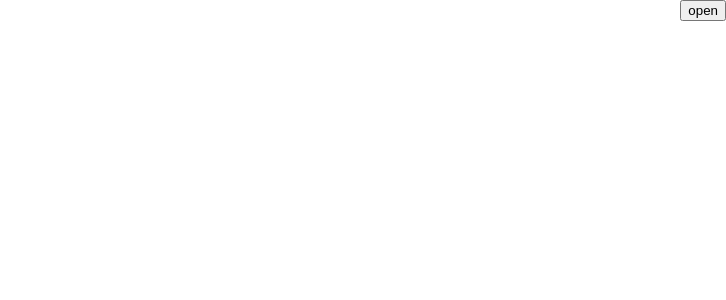
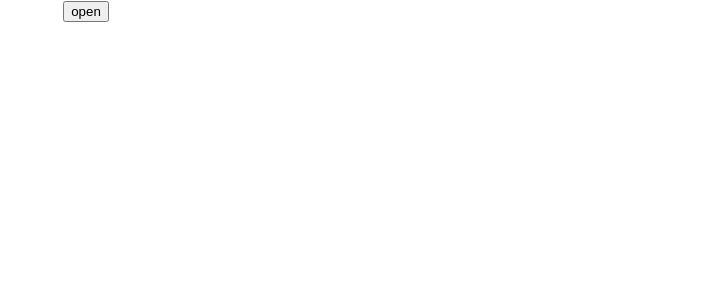
Before and after one commit to Roman-Awale/draggable-Resizable, a React (Create React App) app: page / in a window 1280 px wide. Shown: the top 300 px of the page, without its empty margins (554-1280 px from the left). Built offline with nearby package versions, Linux system fonts and the light colour scheme.

Commit message:
fixed bound property to body

```diff
--- a/src/MyComponent.jsx
+++ b/src/MyComponent.jsx
@@ -74,7 +74,7 @@ const MyComponent = () => {
           axis="both"
           handle=".handle"
           defaultPosition={{ x: position.x, y: position.y }}
-          bounds="parent"
+          bounds="body"
           onDrag={handleDrag}
         >
           <Resizable width={10} height={10}>
--- a/src/index.css
+++ b/src/index.css
@@ -12,14 +12,10 @@ code {
     monospace;
 }
 
-.my-component {
+/* .my-component {
   width: 100vw;
   height: 100vh;
-}
-
-.my-component button {
-  float: right;
-}
+} */
 
 .component-container {
   max-width: 450px;
```
